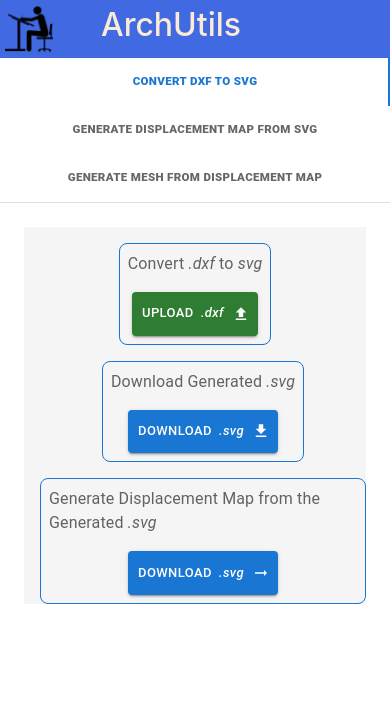
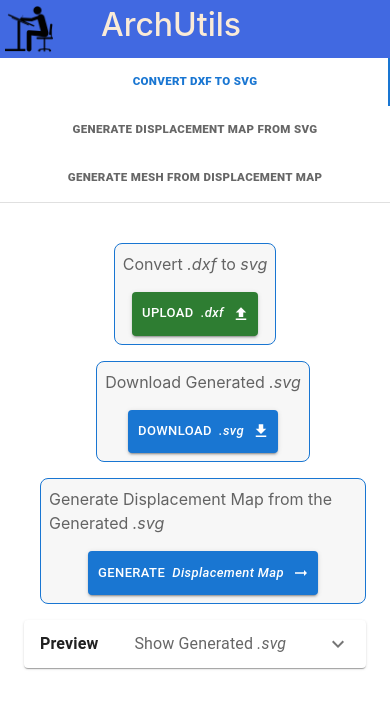
Before and after one commit to cangozpi/ArchUtils, a React (Create React App) app in the folder arch-utils/: page / in a window 390 px wide. Shown: the top 708 px of the page. Built offline with nearby package versions, Linux system fonts and the light colour scheme.

Commit message:
react, dxf2svg page DOM elements placed with responsive support

```diff
--- a/arch-utils/src/components/Dxf2Svg/Dxf2Svg.css
+++ b/arch-utils/src/components/Dxf2Svg/Dxf2Svg.css
@@ -1,35 +1,11 @@
 .dxf2Svg-container {
-    background-color: whitesmoke;
+    /* background-color: whitesmoke; */
     display: flex;
     justify-content: center;
+    flex-wrap: wrap;
 }
 
-.UploadDxfBtn {
-    display: inline-flex;
-    flex-direction: column;
-    justify-content: center;
-    align-items: center;
-
-    border: 1px solid var(--material-ui-success-color);
-    border-radius: 0.5em;
-    padding: 0.5em;
+.generatedSvgAccordion {
+    margin-top: 1em !important;
+    flex-basis: 100%;
 }
-
-.UploadDxfBtnLabel p{
-    color: var(--material-ui-text-color);
-    cursor: default;
-}
-
-.UploadDxfBtn:not(:nth-child(1)) {
-    margin-left: 1em;
-}
-
-@media screen and (max-width:555px) {
-    .dxf2Svg-container {
-        flex-wrap: wrap;
-    }
-
-    .UploadDxfBtn {
-        margin-top: 1em;
-    }
-}
--- a/arch-utils/src/components/Dxf2Svg/Dxf2Svg.js
+++ b/arch-utils/src/components/Dxf2Svg/Dxf2Svg.js
@@ -1,79 +1,100 @@
 import React from "react";
 import "./Dxf2Svg.css";
-import Button from "@mui/material/Button";
-import Stack from "@mui/material/Stack";
+// Labelled Buttons
+import LabelledButton from "./LabelledButton/LabelledButton";
 import FileUploadIcon from "@mui/icons-material/FileUpload";
-import { Typography } from "@mui/material";
 import DownloadIcon from "@mui/icons-material/Download";
 import ArrowRightAltIcon from "@mui/icons-material/ArrowRightAlt";
+// Accordion menu below
+import Accordion from "@mui/material/Accordion";
+import AccordionDetails from "@mui/material/AccordionDetails";
+import AccordionSummary from "@mui/material/AccordionSummary";
+import Typography from "@mui/material/Typography";
+import ExpandMoreIcon from "@mui/icons-material/ExpandMore";
 
 function Dxf2Svg() {
+  // Accordion Menu functions start -
+  const [expanded, setExpanded] = React.useState(false);
+
+  const handleChange = (panel) => (event, isExpanded) => {
+    setExpanded(isExpanded ? panel : false);
+  };
+  // Accordion Menu functions end -
+
   return (
     <div className="dxf2Svg-container">
-      <div className="UploadDxfBtn">
-        <div className="UploadDxfBtnLabel">
-          <Typography>
-            <p>
-              Convert <em>.dxf</em> to <em>svg</em>
-            </p>
-          </Typography>
-        </div>
-        <Stack direction="row" alignItems="center" spacing={2}>
-          <Button
-            variant="contained"
-            component="label"
-            color="success"
-            size="small"
-            endIcon={<FileUploadIcon />}
-          >
+      {/* Labelled Buttons Below --> */}
+      <LabelledButton
+        labelTxt={
+          <>
+            Convert <em>.dxf</em> to <em>svg</em>
+          </>
+        }
+        buttonTxt={
+          <>
             Upload <pre> </pre> <em style={{ textTransform: "none" }}> .dxf</em>
-            <input hidden accept="image/*" multiple type="file" />
-          </Button>
-        </Stack>
-      </div>
+          </>
+        }
+        buttonIcon={<FileUploadIcon />}
+        color="success"
+      ></LabelledButton>
 
-      <div className="UploadDxfBtn">
-        <div className="UploadDxfBtnLabel">
-          <Typography>
-            <p>
-              Download Generated <em>.svg</em>
-            </p>
-          </Typography>
-        </div>
-        <Stack direction="row" alignItems="center" spacing={2}>
-          <Button
-            variant="contained"
-            component="label"
-            size="small"
-            endIcon={<DownloadIcon />}
-          >
+      <LabelledButton
+        labelTxt={
+          <>
+            Download Generated <em>.svg</em>
+          </>
+        }
+        buttonTxt={
+          <>
             Download <pre> </pre>{" "}
             <em style={{ textTransform: "none" }}> .svg</em>
-            <input hidden accept="image/*" multiple type="file" />
-          </Button>
-        </Stack>
-      </div>
+          </>
+        }
+        buttonIcon={<DownloadIcon />}
+        color="primary"
+      ></LabelledButton>
 
-      <div className="UploadDxfBtn">
-        <div className="UploadDxfBtnLabel">
-          <Typography>
-            <p>
-              Generate Displacement Map from the Generated <em>.svg</em>
-            </p>
-          </Typography>
-        </div>
-        <Stack direction="row" alignItems="center" spacing={2}>
-          <Button
-            variant="contained"
-            component="label"
-            size="small"
-            endIcon={<ArrowRightAltIcon />}
+      <LabelledButton
+        labelTxt={
+          <>
+            Generate Displacement Map from the Generated <em>.svg</em>
+          </>
+        }
+        buttonTxt={
+          <>
+            Generate <pre> </pre>{" "}
+            <em style={{ textTransform: "none" }}> Displacement Map</em>
+          </>
+        }
+        buttonIcon={<ArrowRightAltIcon />}
+        color="primary"
+      ></LabelledButton>
+
+      {/* Display Generated Svg Accordion below --> */}
+      <div className="generatedSvgAccordion">
+        <Accordion
+          expanded={expanded === "panel1"}
+          onChange={handleChange("panel1")}
+        >
+          <AccordionSummary
+            expandIcon={<ExpandMoreIcon />}
+            aria-controls="panel1bh-content"
+            id="panel1bh-header"
           >
-            Download <pre> </pre>{" "}
-            <em style={{ textTransform: "none" }}> .svg</em>
-            <input hidden accept="image/*" multiple type="file" />
-          </Button>
-        </Stack>
+            <Typography sx={{ width: "33%", flexShrink: 0, fontWeight: 600 }}>
+              Preview
+            </Typography>
+            <Typography sx={{ color: "text.secondary" }}>
+              Show Generated <em>.svg</em>
+            </Typography>
+          </AccordionSummary>
+          <AccordionDetails>
+            <Typography>
+              To be Implemented ... Generated Map will be displayed here.
+            </Typography>
+          </AccordionDetails>
+        </Accordion>
       </div>
     </div>
   );
--- /dev/null
+++ b/arch-utils/src/components/Dxf2Svg/LabelledButton/LabelledButton.css
@@ -0,0 +1,31 @@
+.UploadDxfBtn {
+    display: inline-flex;
+    flex-direction: column;
+    justify-content: center;
+    align-items: center;
+
+    border: 1px solid var(--material-ui-success-color);
+    border-radius: 0.5em;
+    padding: 0.5em;
+
+    background-color: var(--labelledButtonsBackground);
+}
+
+.UploadDxfBtnLabel p{
+    color: var(--material-ui-text-color);
+    cursor: default;
+}
+
+.UploadDxfBtn:not(:nth-child(1)) {
+    margin-left: 1em;
+}
+
+@media screen and (max-width:555px) {
+    .dxf2Svg-container {
+        flex-wrap: wrap;
+    }
+
+    .UploadDxfBtn {
+        margin-top: 1em;
+    }
+}
--- /dev/null
+++ b/arch-utils/src/components/Dxf2Svg/LabelledButton/LabelledButton.js
@@ -0,0 +1,29 @@
+import React from "react";
+import "./LabelledButton.css";
+import Button from "@mui/material/Button";
+import Stack from "@mui/material/Stack";
+import { Typography } from "@mui/material";
+
+function LabelledButton({ labelTxt, buttonTxt, buttonIcon, color }) {
+  return (
+    <div className="UploadDxfBtn">
+      <div className="UploadDxfBtnLabel">
+        <p>{labelTxt}</p>
+      </div>
+      <Stack direction="row" alignItems="center" spacing={2}>
+        <Button
+          variant="contained"
+          component="label"
+          color={color}
+          size="small"
+          endIcon={buttonIcon}
+        >
+          {buttonTxt}
+          <input hidden accept="image/*" multiple type="file" />
+        </Button>
+      </Stack>
+    </div>
+  );
+}
+
+export default LabelledButton;
--- a/arch-utils/src/index.css
+++ b/arch-utils/src/index.css
@@ -9,6 +9,7 @@ body {
   /* variables defined by me are below --> */
   --material-ui-success-color: #1976d2;
   --material-ui-text-color: rgba(0, 0, 0, 0.6);
+  --labelledButtonsBackground : rgb(247 247 247)
 }
 
 code {
```
